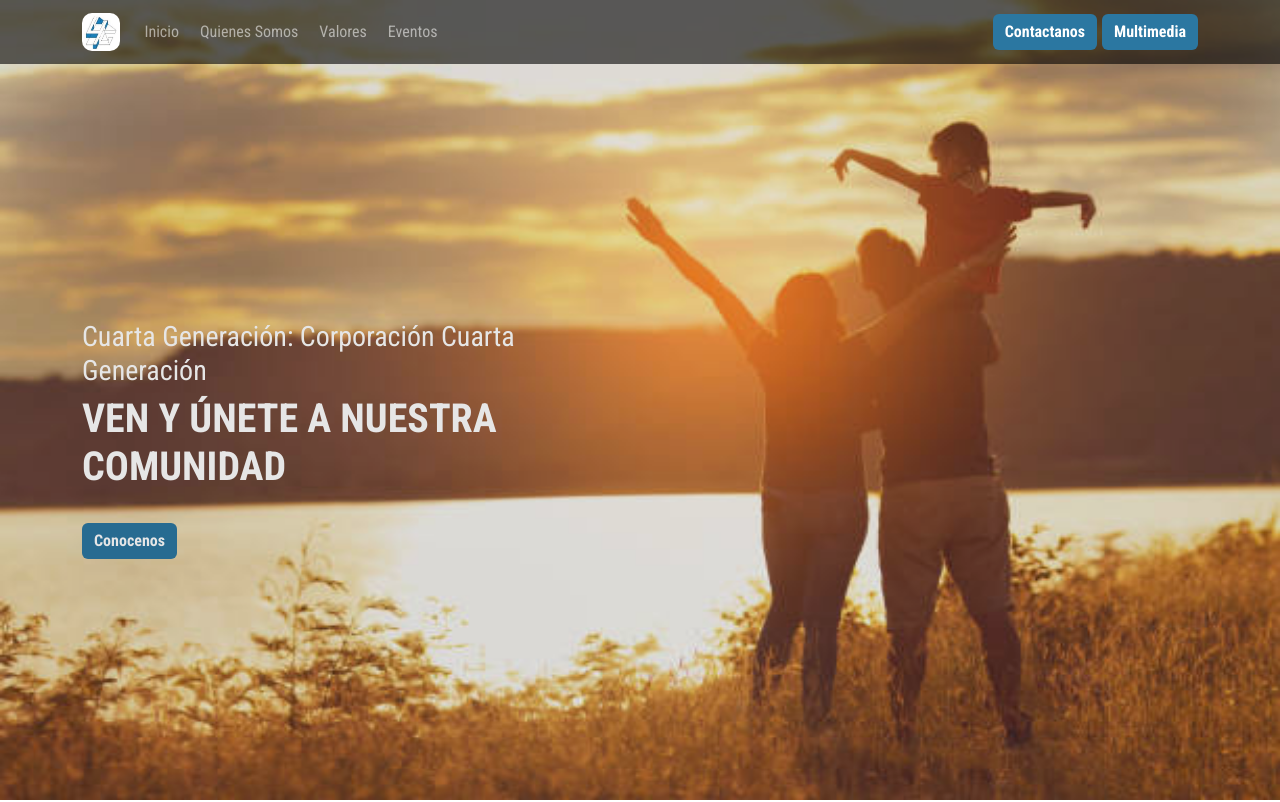
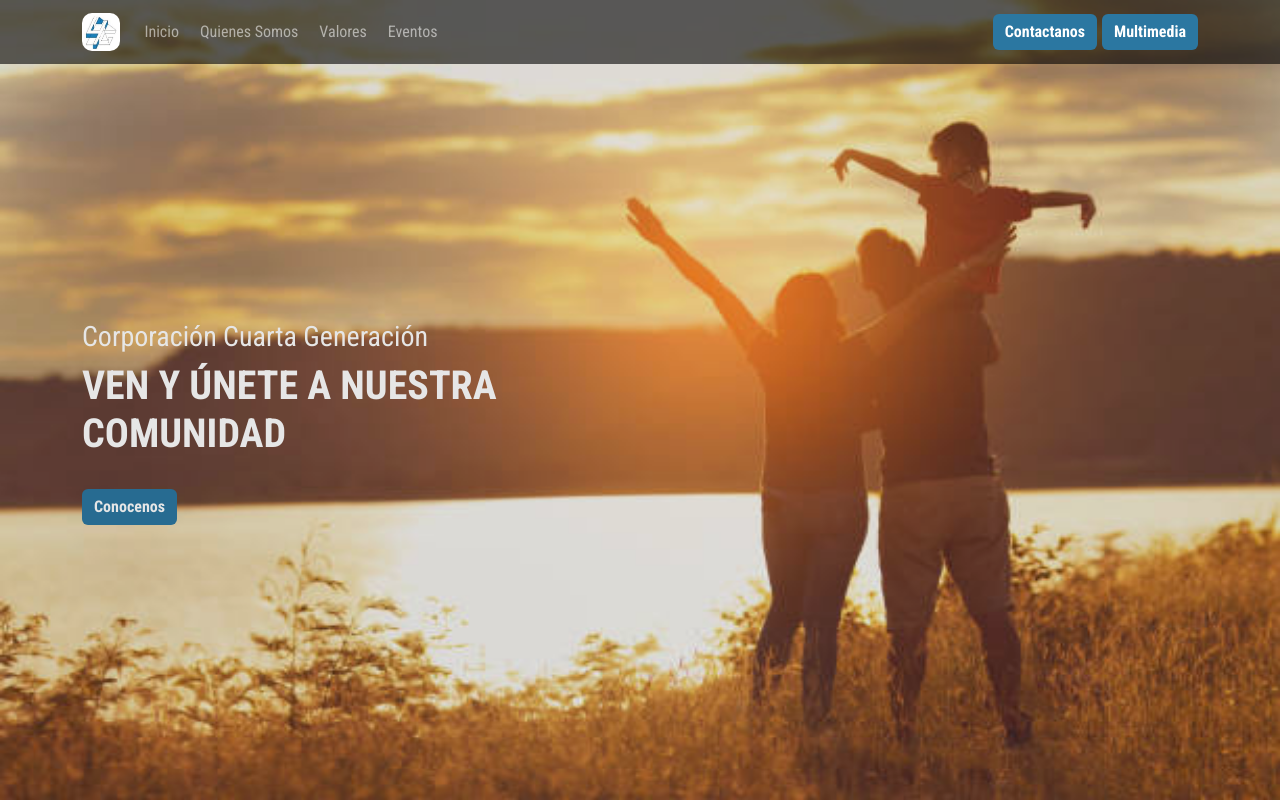
Before and after one commit to jefdavgar/cuarta_generacion, a React (Vite) app: page / in a window 1280 px wide. Shown: the top 802 px of the page. Built offline with nearby package versions, Linux system fonts and the light colour scheme.

Commit message:
update titles

```diff
--- a/src/components/Organisms/InicioContacto/InicioContacto.jsx
+++ b/src/components/Organisms/InicioContacto/InicioContacto.jsx
@@ -16,7 +16,7 @@ const InicioContacto = ({ imagenFondo }) => {
           <a name="inicio" />
           <Row>
             <Col lg="5" style={{ marginTop: "40vh" }}>
-              <h4>Contacto - Cuarta Generación: Corporación Cuarta Generación</h4>
+              <h4>Contacto - Corporación Cuarta Generación</h4>
               <h1>Ponte en contacto con nuestra Corporación</h1>
             </Col>
           </Row>
--- a/src/components/Organisms/InicioMultimedia/InicioMultimedia.jsx
+++ b/src/components/Organisms/InicioMultimedia/InicioMultimedia.jsx
@@ -60,7 +60,7 @@ const InicioMultimedia = ({ imagenFondo }) => {
           <a name="inicio" />
           <Row>
             <Col lg="5" style={{ marginTop: "40vh" }}>
-              <h4>Multimedia - Cuarta Generación: Corporación Cuarta Generación</h4>
+              <h4>Multimedia - Corporación Cuarta Generación</h4>
               <h1>Conoce las experiencias de la comunidad</h1>
             </Col>
           </Row>
--- a/src/components/Organisms/InicioSeccion1/InicioSeccion1.jsx
+++ b/src/components/Organisms/InicioSeccion1/InicioSeccion1.jsx
@@ -20,7 +20,7 @@ const InicioSeccion1 = ({ imagenFondo }) => {
           <Container className="seccion1">
             <Row>
               <Col lg="5" style={{ marginTop: "40vh" }}>
-                <h3>Cuarta Generación: Corporación Cuarta Generación</h3>
+                <h3>Corporación Cuarta Generación</h3>
                 <h1>Ven y únete a nuestra comunidad</h1>
                 <a href="#quienes_somos">
                   <Button className="colorButton">Conocenos</Button>
```
